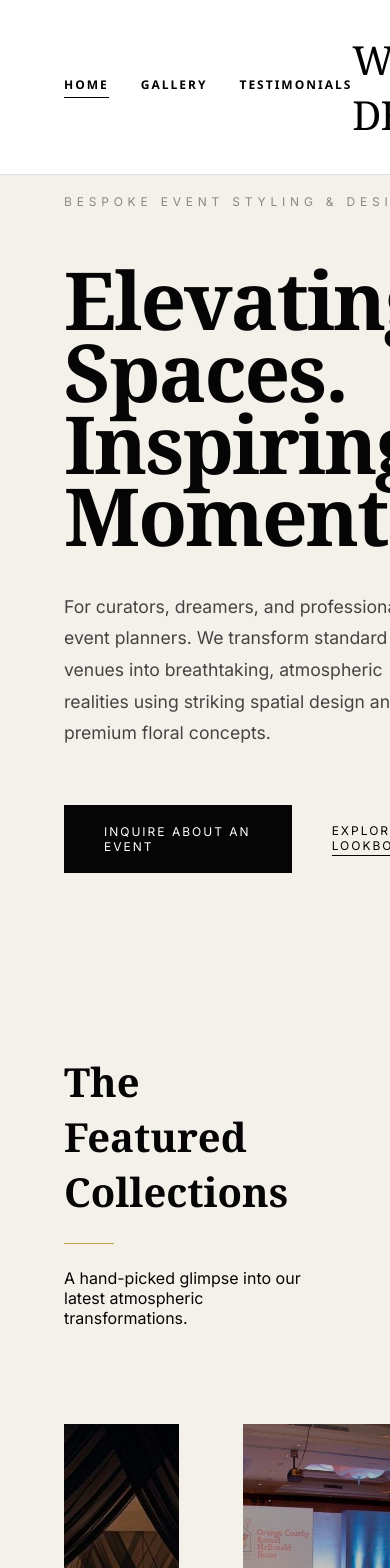
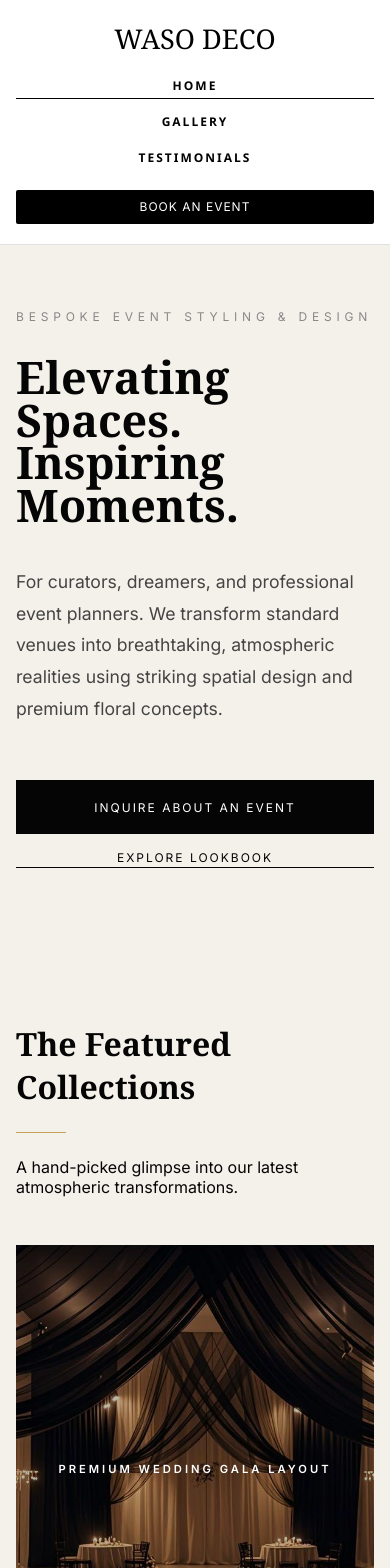
Before and after one commit to elombaelmine/waso_decor_project, an Angular app in the folder frontend/waso-ui/: page /home in a window 390 px wide. Shown: the top 1568 px of the page. Built offline with nearby package versions, Linux system fonts and the light colour scheme; a web font is replaced by a local one.

Commit message:
other stylings attempting to work on the mobile view

```diff
--- a/frontend/waso-ui/src/app/components/client/login/login.css
+++ b/frontend/waso-ui/src/app/components/client/login/login.css
@@ -4,11 +4,11 @@
 
 .auth-wrapper {
   background-color: #F8F5F0; /* Cream canvas color matching the gallery frame */
-  min-height: 100vh;
+  min-height: 100svh;
   display: flex;
   align-items: center;
   justify-content: center;
-  padding: 4rem 2rem;
+  padding: clamp(2rem, 6vw, 4rem) var(--page-gutter);
 }
 
 .auth-card {
@@ -18,7 +18,7 @@
   display: grid;
   grid-template-columns: 1fr 1.1fr; /* Asymmetric split layout */
   box-shadow: 0 40px 90px rgba(0, 0, 0, 0.06);
-  min-height: 680px;
+  min-height: min(680px, calc(100svh - 4rem));
 }
 
 /* 1. LEFT ATMOSPHERIC BRAND PANE */
@@ -28,7 +28,7 @@
   display: flex;
   flex-direction: column;
   justify-content: space-between;
-  padding: 4.5rem;
+  padding: clamp(2.5rem, 5vw, 4.5rem);
 }
 
 /* Fine-dot lookbook design lattice overlay */
@@ -53,7 +53,7 @@
 
 .brand-content h2 {
   font-family: var(--font-serif);
-  font-size: 2.8rem;
+  font-size: clamp(2rem, 5vw, 2.8rem);
   font-weight: 400;
   color: #F8F5F0;
   letter-spacing: -0.5px;
@@ -84,7 +84,7 @@
 
 /* 2. RIGHT LOGIN INPUT PANE */
 .auth-form-pane {
-  padding: 5rem 4.5rem;
+  padding: clamp(3rem, 6vw, 5rem) clamp(1.75rem, 5vw, 4.5rem);
   display: flex;
   flex-direction: column;
   justify-content: center;
@@ -97,7 +97,7 @@
 
 .auth-header h1 {
   font-family: var(--font-serif);
-  font-size: 2.4rem;
+  font-size: clamp(2rem, 5vw, 2.4rem);
   font-weight: 400;
   letter-spacing: -0.5px;
   color: var(--color-text);
@@ -232,3 +232,26 @@
     padding: 3.5rem 2rem;
   }
 }
+
+@media (max-width: 520px) {
+  .auth-wrapper {
+    padding-inline: 0;
+    align-items: stretch;
+  }
+
+  .auth-card {
+    box-shadow: none;
+  }
+
+  .auth-brand-pane {
+    min-height: 180px;
+  }
+
+  .auth-form-pane {
+    padding-inline: 1.25rem;
+  }
+
+  .auth-action-btn {
+    width: 100%;
+  }
+}
--- a/frontend/waso-ui/src/app/components/client/otp-verify/otp-verify.css
+++ b/frontend/waso-ui/src/app/components/client/otp-verify/otp-verify.css
@@ -4,11 +4,11 @@
 
 .auth-wrapper {
   background-color: #F8F5F0; /* Clean lookbook cream canvas background */
-  min-height: 100vh;
+  min-height: 100svh;
   display: flex;
   align-items: center;
   justify-content: center;
-  padding: 4rem 2rem;
+  padding: clamp(2rem, 6vw, 4rem) var(--page-gutter);
   box-sizing: border-box;
 }
 
@@ -23,7 +23,7 @@
 }
 
 .auth-form-pane.centered-pane {
-  padding: 4.5rem 3.5rem;
+  padding: clamp(3rem, 7vw, 4.5rem) clamp(1.5rem, 6vw, 3.5rem);
   width: 100%;
   display: flex;
   flex-direction: column;
@@ -60,7 +60,7 @@
 
 .auth-header h1 {
   font-family: var(--font-serif), Georgia, serif;
-  font-size: 2.2rem;
+  font-size: clamp(1.9rem, 6vw, 2.2rem);
   font-weight: 400;
   letter-spacing: -0.5px;
   color: #111111;
@@ -205,6 +205,13 @@
 
 @media (max-width: 600px) {
   .auth-form-pane.centered-pane {
-    padding: 3.5rem 2rem;
+    padding: 3rem 1.25rem;
+  }
+
+  .auth-input.code-spacing {
+    max-width: 210px;
+    font-size: 1.5rem;
+    letter-spacing: 0.45rem;
+    text-indent: 0.45rem;
   }
 }
--- a/frontend/waso-ui/src/app/components/home/home.css
+++ b/frontend/waso-ui/src/app/components/home/home.css
@@ -8,10 +8,10 @@
 
 /* 1. HERO SECTION */
 .hero-section {
-  min-height: 85vh;
+  min-height: min(85vh, 760px);
   display: flex;
   align-items: center;
-  padding: 0 4rem;
+  padding: clamp(4rem, 8vw, 7rem) var(--page-gutter);
   max-width: 1300px;
   margin: 0 auto;
 }
@@ -27,9 +27,9 @@
 
 .hero-title {
   font-family: var(--font-serif);
-  font-size: 5rem;
-  line-height: 0.9;
-  letter-spacing: -2px;
+  font-size: clamp(2.8rem, 8vw, 5rem);
+  line-height: 0.95;
+  letter-spacing: 0;
   margin-bottom: 2.5rem;
   color: var(--color-text);
 }
@@ -46,6 +46,7 @@
   display: flex;
   gap: 2.5rem;
   align-items: center;
+  flex-wrap: wrap;
 }
 
 .btn-primary {
@@ -75,7 +76,7 @@
 
 /* 2. FEATURED GRID & BOUNCY CARDS */
 .featured-section {
-  padding: 8rem 4rem;
+  padding: clamp(4rem, 9vw, 8rem) var(--page-gutter);
   max-width: 1400px;
   margin: 0 auto;
 }
@@ -86,7 +87,7 @@
 
 .section-header h2 {
   font-family: var(--font-serif);
-  font-size: 2.5rem;
+  font-size: clamp(2rem, 5vw, 2.5rem);
   margin-bottom: 1.5rem;
 }
 
@@ -99,8 +100,8 @@
 
 .featured-grid {
   display: grid;
-  grid-template-columns: repeat(3, 1fr);
-  gap: 4rem;
+  grid-template-columns: repeat(3, minmax(0, 1fr));
+  gap: clamp(1.5rem, 4vw, 4rem);
 }
 
 .collection-card {
@@ -113,7 +114,8 @@
 }
 
 .card-image-placeholder {
-  height: 550px;
+  min-height: 320px;
+  height: clamp(320px, 42vw, 550px);
   background-size: cover;
   background-position: center;
   position: relative;
@@ -161,18 +163,55 @@
 
 /* 3. TESTIMONIALS */
 .testimonial-preview {
-  padding: 8rem 4rem;
+  padding: clamp(4rem, 9vw, 8rem) var(--page-gutter);
   text-align: center;
   background-color: var(--color-bg);
 }
 
 .quote {
   font-family: var(--font-serif);
-  font-size: 2.2rem;
+  font-size: clamp(1.45rem, 4vw, 2.2rem);
   font-style: italic;
   max-width: 850px;
   margin: 0 auto 2rem auto;
   line-height: 1.4;
+}
+
+@media (max-width: 980px) {
+  .featured-grid {
+    grid-template-columns: repeat(2, minmax(0, 1fr));
+  }
+}
+
+@media (max-width: 680px) {
+  .hero-section {
+    min-height: auto;
+    align-items: flex-start;
+  }
+
+  .hero-actions {
+    gap: 1rem;
+    align-items: stretch;
+  }
+
+  .btn-primary,
+  .btn-secondary {
+    width: 100%;
+    text-align: center;
+  }
+
+  .featured-grid {
+    grid-template-columns: 1fr;
+  }
+
+  .section-header {
+    margin-bottom: 3rem;
+  }
+
+  .card-image-placeholder {
+    height: auto;
+    aspect-ratio: 4 / 5;
+  }
 }
 
 .author {
--- a/frontend/waso-ui/src/app/components/layout/footer/footer.css
+++ b/frontend/waso-ui/src/app/components/layout/footer/footer.css
@@ -3,7 +3,7 @@
 .footer {
   background-color: #FFFFFF;
   border-top: 1px solid #E0E0E0;
-  padding: 5rem 4rem 2rem 4rem;
+  padding: 4rem var(--page-gutter) 2rem var(--page-gutter);
   color: #111111;
   margin-top: auto;
 }
@@ -14,6 +14,7 @@
   display: flex; /* Keeping original container */
   justify-content: space-between;
   align-items: flex-start;
+  gap: 2rem;
 }
 
 /* Aligning Brand to the left */
@@ -33,6 +34,7 @@
   font-size: 0.95rem;
   line-height: 1.6;
   color: #333;
+  margin: 0;
 }
 
 /* Aligning Meta links to the right */
@@ -60,3 +62,13 @@
   color: #777;
   margin: 0;
 }
+
+@media (max-width: 720px) {
+  .footer-container {
+    flex-direction: column;
+  }
+
+  .footer-meta {
+    text-align: left;
+  }
+}
--- a/frontend/waso-ui/src/app/components/layout/navbar/navbar.css
+++ b/frontend/waso-ui/src/app/components/layout/navbar/navbar.css
@@ -2,11 +2,10 @@
 
 .navbar {
   background-color: #FFFFFF;
-  padding: 2rem 4rem;
+  padding: 1.5rem var(--page-gutter);
   border-bottom: 1px solid #E0E0E0;
   position: relative;
-  /* Ensures nothing spills over */
-  overflow: hidden;
+  overflow: visible;
 }
 
 .nav-container {
@@ -15,6 +14,7 @@
   align-items: center;
   max-width: 1400px;
   margin: 0 auto;
+  gap: 1.5rem;
 }
 
 /* 1. Logo Centering Strategy:
@@ -22,12 +22,13 @@
    without breaking the DOM structure. */
 .nav-logo {
   font-family: 'Georgia', serif; /* Use a classic serif for that luxury look */
-  font-size: 2.5rem;
+  font-size: clamp(1.7rem, 4vw, 2.5rem);
   font-weight: 500;
-  letter-spacing: -1px;
+  letter-spacing: 0;
   color: #000000;
   text-decoration: none;
   order: 2; /* Forces it to the middle */
+  white-space: nowrap;
 }
 
 /* 2. Grouping links to the left */
@@ -36,6 +37,7 @@
   gap: 2rem;
   order: 1; /* Pushes to the left */
   flex: 1;
+  min-width: 0;
 }
 
 /* 3. Grouping actions to the right */
@@ -46,6 +48,7 @@
   order: 3; /* Pushes to the right */
   flex: 1;
   justify-content: flex-end;
+  min-width: 0;
 }
 
 .nav-item {
@@ -58,6 +61,7 @@
   font-weight: 600;
   padding-bottom: 4px;
   transition: opacity 0.2s;
+  white-space: nowrap;
 }
 
 .nav-item.active {
@@ -74,6 +78,8 @@
   letter-spacing: 1px;
   text-decoration: none;
   border-radius: 2px;
+  white-space: nowrap;
+  text-align: center;
 }
 
 .nav-btn-outline {
@@ -86,4 +92,59 @@
   letter-spacing: 1px;
   cursor: pointer;
   border-radius: 2px;
+  white-space: nowrap;
 }
+
+@media (max-width: 1100px) {
+  .nav-container {
+    display: grid;
+    grid-template-columns: 1fr auto 1fr;
+    row-gap: 1.25rem;
+  }
+
+  .nav-links {
+    gap: 1.25rem;
+  }
+}
+
+@media (max-width: 820px) {
+  .navbar {
+    padding-block: 1.25rem;
+  }
+
+  .nav-container {
+    grid-template-columns: 1fr;
+    justify-items: center;
+    text-align: center;
+  }
+
+  .nav-logo,
+  .nav-links,
+  .nav-actions {
+    order: initial;
+  }
+
+  .nav-links,
+  .nav-actions {
+    width: 100%;
+    justify-content: center;
+    flex-wrap: wrap;
+  }
+
+  .nav-links {
+    gap: 0.9rem 1.25rem;
+  }
+}
+
+@media (max-width: 480px) {
+  .nav-links,
+  .nav-actions {
+    flex-direction: column;
+    align-items: stretch;
+  }
+
+  .nav-btn-primary,
+  .nav-btn-outline {
+    width: 100%;
+  }
+}
--- a/frontend/waso-ui/src/app/components/testimonials/testimonials.css
+++ b/frontend/waso-ui/src/app/components/testimonials/testimonials.css
@@ -5,7 +5,7 @@
 .testimonials-container {
   background-color: var(--color-bg);
   color: var(--color-text);
-  padding: 6rem 4rem;
+  padding: clamp(4rem, 8vw, 6rem) var(--page-gutter);
   max-width: 1400px;
   margin: 0 auto;
 }
@@ -27,9 +27,9 @@
 
 .testimonials-header h1 {
   font-family: var(--font-serif);
-  font-size: 3.5rem;
+  font-size: clamp(2.35rem, 6vw, 3.5rem);
   font-weight: 400;
-  letter-spacing: -1px;
+  letter-spacing: 0;
   line-height: 1.1;
   margin-bottom: 1.5rem;
 }
@@ -156,13 +156,13 @@
 /* 3. PREMIUM GRID & ASYMMETRICAL CARDS */
 .testimonials-grid {
   display: grid;
-  grid-template-columns: repeat(2, 1fr);
-  gap: 4rem;
+  grid-template-columns: repeat(2, minmax(0, 1fr));
+  gap: clamp(1.5rem, 4vw, 4rem);
 }
 
 .testimonial-card {
   background: #ffffff;
-  padding: 4rem 3.5rem;
+  padding: clamp(2.25rem, 5vw, 4rem) clamp(1.5rem, 4vw, 3.5rem);
   position: relative;
   box-shadow: 0 5px 25px rgba(0, 0, 0, 0.02);
   border-radius: 0;
@@ -214,6 +214,8 @@
   display: flex;
   justify-content: space-between;
   align-items: center;
+  gap: 1rem;
+  flex-wrap: wrap;
 }
 
 .client-name {
@@ -254,3 +256,25 @@
     transform: translateY(-5px);
   }
 }
+
+@media (max-width: 640px) {
+  .testimonials-header {
+    margin-bottom: 3rem;
+  }
+
+  .submission-area {
+    margin-bottom: 4rem;
+  }
+
+  .auth-prompt-box {
+    padding: 1.5rem;
+  }
+
+  .submit-review-btn {
+    width: 100%;
+  }
+
+  .section-divider {
+    margin-bottom: 4rem;
+  }
+}
--- a/frontend/waso-ui/src/styles.css
+++ b/frontend/waso-ui/src/styles.css
@@ -9,6 +9,18 @@
   --color-deep: #3A4032;    /* Deep Olive */
   --font-serif: 'Georgia', serif;
   --font-sans: 'Inter', sans-serif;
+  --page-gutter: clamp(1rem, 4vw, 4rem);
+}
+
+*,
+*::before,
+*::after {
+  box-sizing: border-box;
+}
+
+html {
+  min-width: 320px;
+  overflow-x: hidden;
 }
 
 /* Apply the background globally */
@@ -16,6 +28,23 @@ body {
   background-color: var(--color-bg);
   margin: 0;
   font-family: var(--font-sans);
+  color: var(--color-text);
+  overflow-x: hidden;
+}
+
+img,
+picture,
+svg {
+  display: block;
+  max-width: 100%;
+}
+
+a,
+button,
+input,
+select,
+textarea {
+  font: inherit;
 }
 
 /* ==========================================================================
```
Also changed, not shown: frontend/waso-ui/src/app/components/client/chat/chat.css (+61 -8 lines), frontend/waso-ui/src/app/components/client/sign-up/sign-up.css (+34 -7 lines), frontend/waso-ui/src/app/components/gallery/gallery.css (+61 -6 lines).
